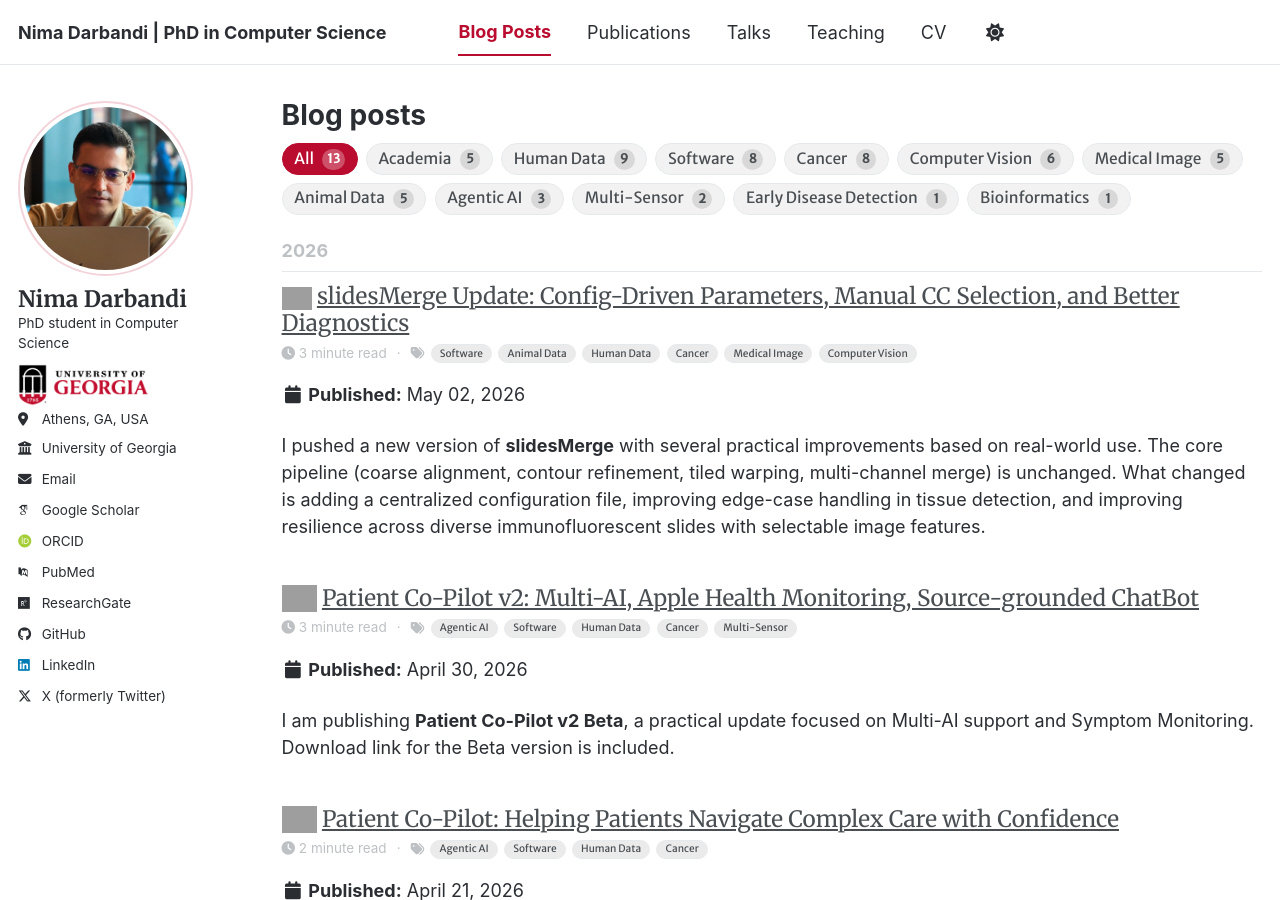
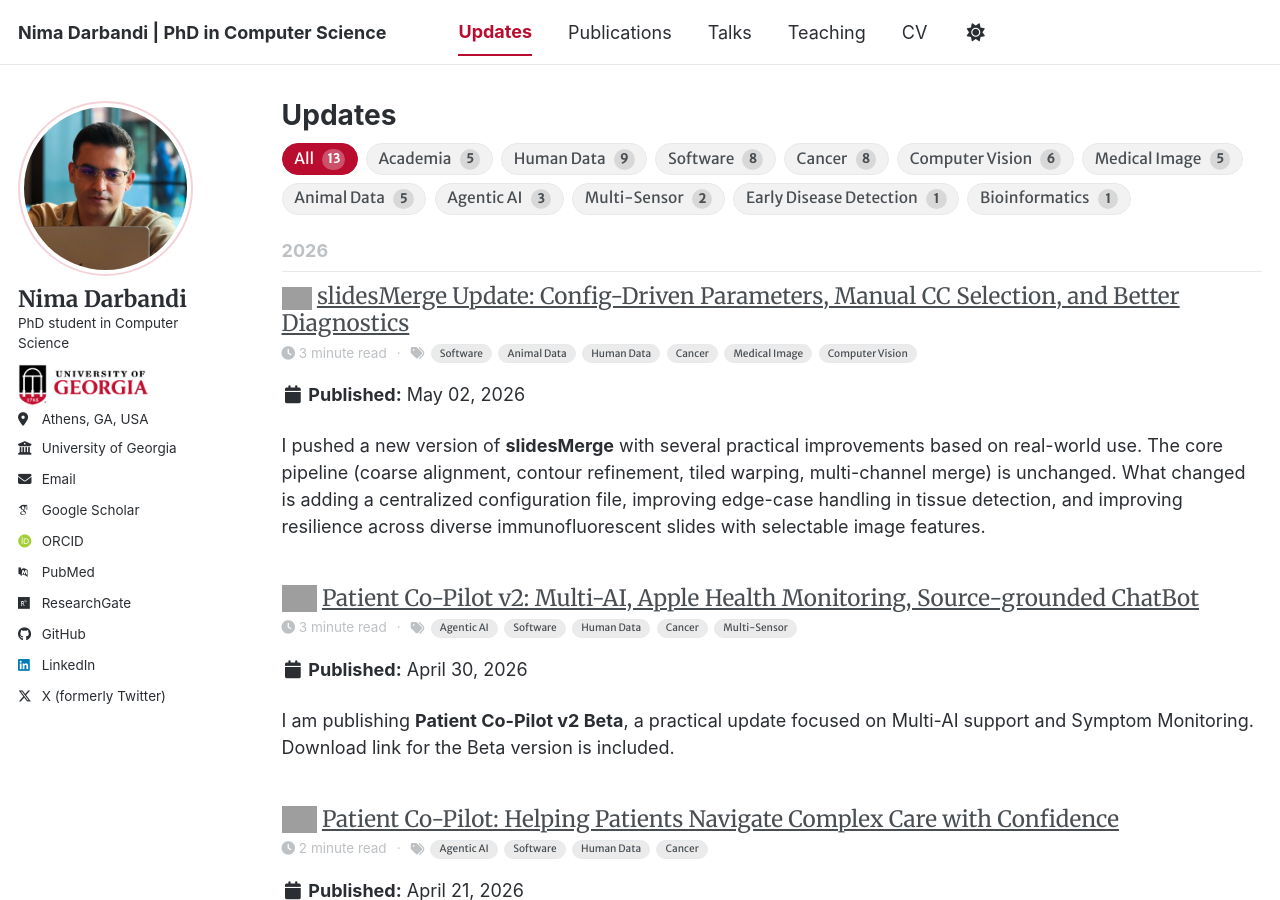
Before and after one commit to nimadarbandi/nimadarbandi.github.io, a Jekyll site: the page built from _pages/year-archive.html, in a window 1280 px wide and 900 px high. Built offline with Jekyll 4.4.1, drawn with Linux system fonts in a browser that asks for light colours; some web fonts are replaced; a script bundle is joined from its source files by our own code; library files that are not in the unit come from our copies; grey boxes are pictures that could not be loaded.

Commit message:
updates name changed

```diff
--- a/_data/navigation.yml
+++ b/_data/navigation.yml
@@ -8,7 +8,7 @@
 #      Markdown formatted page while the second is generated using JSON.
 
 main:
-  - title: "Blog Posts"
+  - title: "Updates"
     url: /year-archive/
 
   - title: "Publications"
--- a/_pages/year-archive.html
+++ b/_pages/year-archive.html
@@ -1,7 +1,7 @@
 ---
 layout: archive
 permalink: /year-archive/
-title: "Blog posts"
+title: "Updates"
 author_profile: true
 redirect_from:
   - /wordpress/blog-posts/
```
